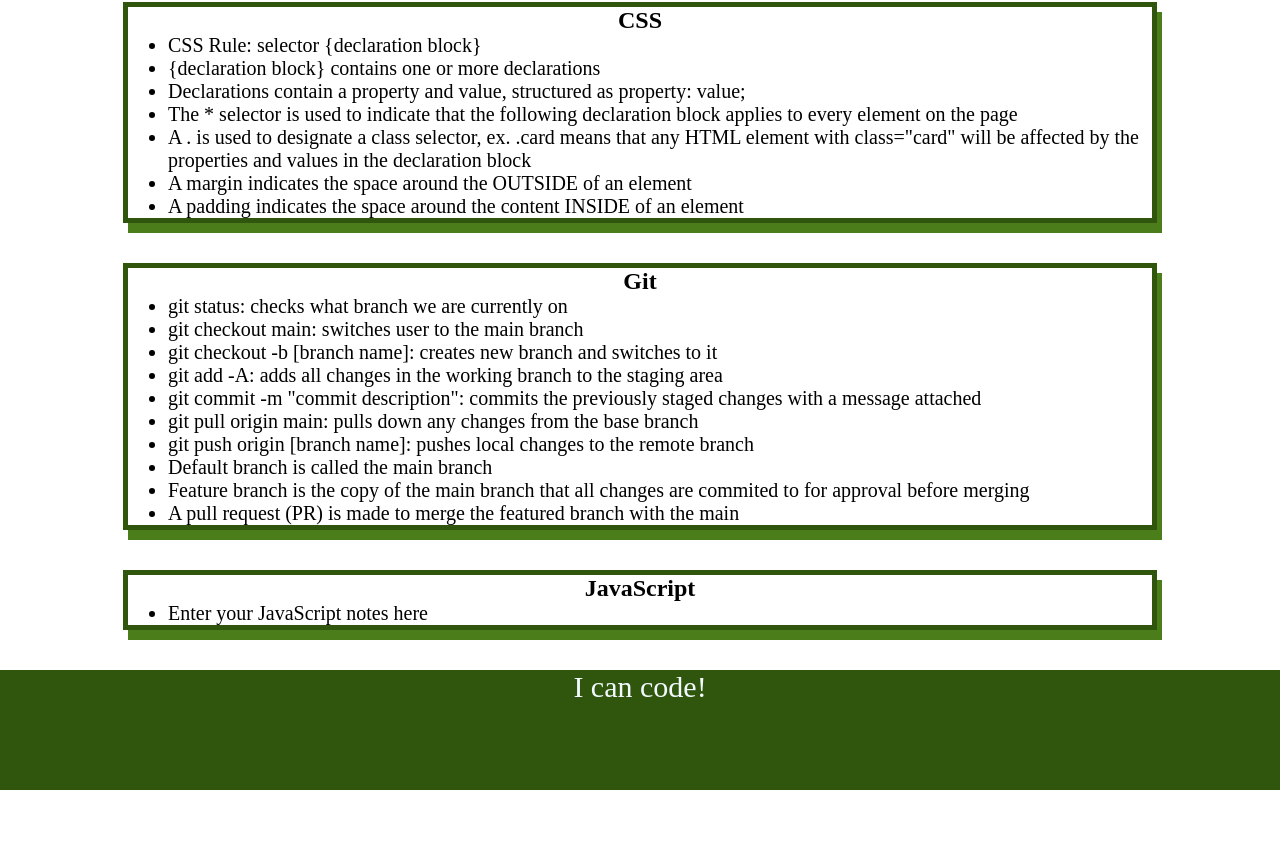
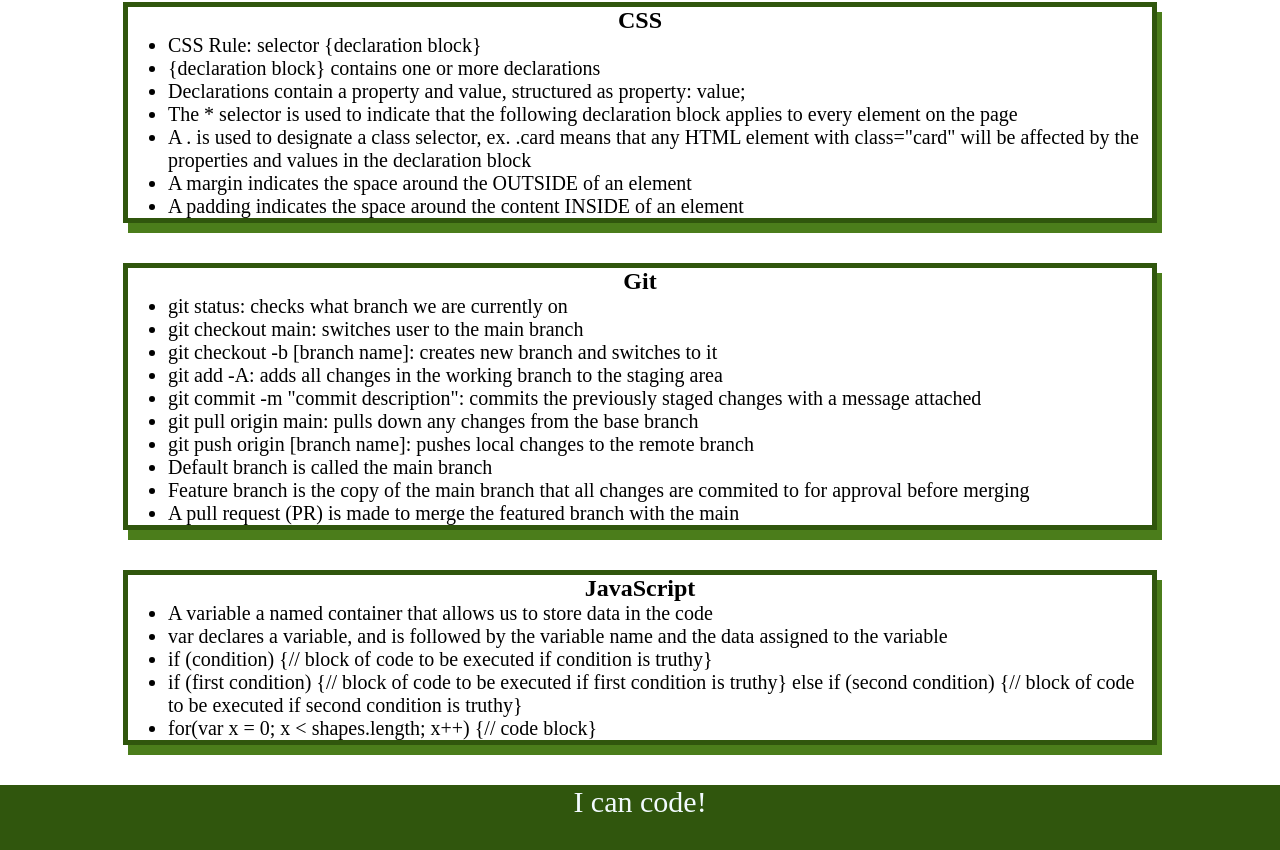
Before and after one commit to quincymaynor/prework-study-guide, a plain HTML site: page prework-study-guide/index.html in a window 1280 px wide. Shown: the part 626-1476 px from the top of the page. Before the commit the page ends 1416 px from the top, so only its background shows below. Drawn offline with Linux system fonts and the light colour scheme.

Commit message:
added javascript

```diff
--- /dev/null
+++ b/prework-study-guide/assets/script.js
@@ -0,0 +1,18 @@
+var topics = ["HTML", "CSS", "Git", "JavaScript"];
+
+for (var x = 0; x < topics.length; x++) {
+    console.log(topics[x]);
+}
+/*
+if (topic === 'HTML') {
+    console.log("let's study HTML!");
+} else if (topic === 'CSS') {
+    console.log("Let's study CSS!");
+} else if (topic === 'Git') {
+    console.log("Let's study Git!");
+} else if (topic === 'JavaScript') {
+    console.log("Let's study JavaScript!");
+} else {
+    console.log('Please try again!')
+}
+*/
--- a/prework-study-guide/index.html
+++ b/prework-study-guide/index.html
@@ -12,6 +12,7 @@
     <header id="top">
       <h1>Prework Study Guide</h1>
       <img src="./assets/bowtie-cat.png" alt="Profile image of cat wearing a bow tie." />
+      <h2>✨Open the Console to See What's Happening✨</h2>
     </header>
 
     <main>
@@ -70,7 +71,12 @@
       <section class="card" id="javascript-section">
         <h2>JavaScript</h2>
         <ul>
-          <li>Enter your JavaScript notes here</li>
+          <li>A variable a named container that allows us to store data in the code</li>
+          <li>var declares a variable, and is followed by the variable name and the data assigned to the variable</li>
+          <li>if (condition) {// block of code to be executed if condition is truthy}</li>
+          <li>if (first condition) {// block of code to be executed if first condition is truthy} else if (second condition) {// block of code to be executed if second condition is truthy}</li>
+          <li>for(var x = 0; x < shapes.length; x++) {// code block}</li>
+
         </ul>
       </section>
     </main>
@@ -78,5 +84,6 @@
     <footer>
       <p>I can code!</p>
     </footer>
+    <script src="./assets/script.js"></script>
   </body>
 </html>
```
